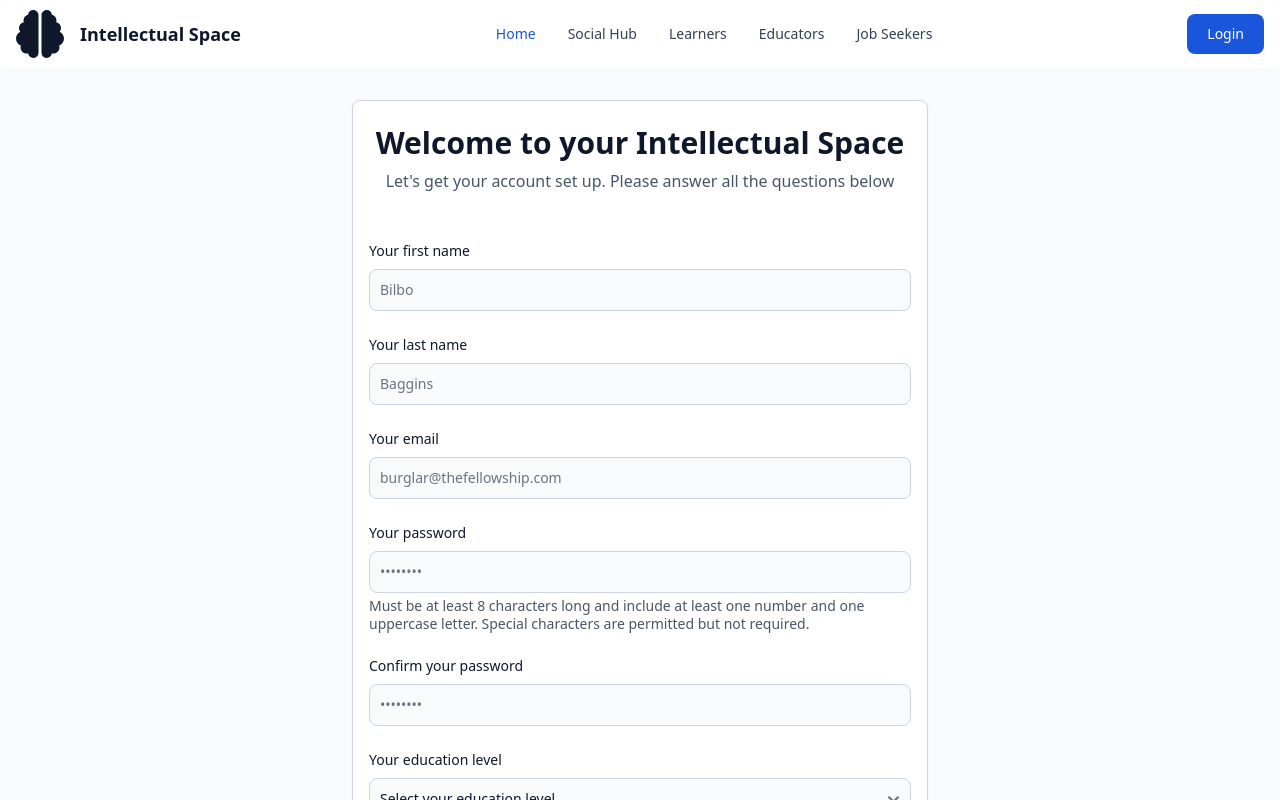
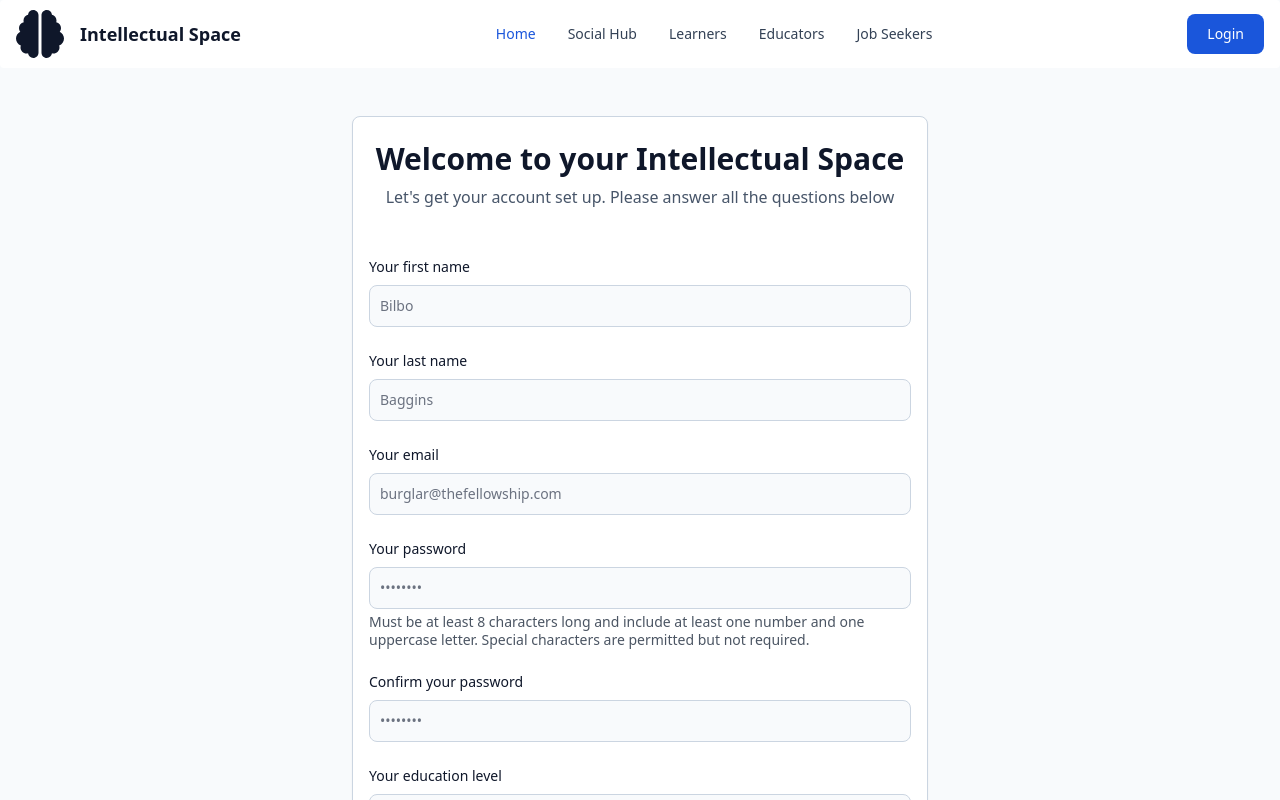
Before and after one commit to col-bc/myintellectualspace-frontend, a Vue app: page /register in a window 1280 px wide. Shown: the top 800 px of the page. Built offline with nearby package versions, Linux system fonts and the light colour scheme.

Commit message:
Update api endpoint uris

```diff
--- a/src/views/Auth/LoginView.vue
+++ b/src/views/Auth/LoginView.vue
@@ -47,7 +47,7 @@ export default {
         password_hash: formModel.value.password,
       };
       axios
-        .post("http://localhost:5000/api/user/login", payload, {
+        .post("http://localhost:5000/api/auth/login", payload, {
           headers: {
             "Content-Type": "application/json",
           },
@@ -86,7 +86,7 @@ export default {
     <form
       v-show="!loginSuccessful"
       @submit.prevent="handleFormSubmit()"
-      class="max-w-xl mx-auto px-4 py-6 mt-8 rounded-lg shadow-sm border bg-white border-slate-300 flex flex-col gap-y-6"
+      class="max-w-xl mx-auto px-4 py-6 mt-12 rounded-lg shadow-sm border bg-white border-slate-300 flex flex-col gap-y-6"
     >
       <div>
         <h1 class="text-3xl font-bold text-slate-900 text-center">
--- a/src/views/Auth/RegisterView.vue
+++ b/src/views/Auth/RegisterView.vue
@@ -97,7 +97,7 @@ export default {
         profile_type: formModel.value.profileType,
       };
       axios
-        .post("http://localhost:5000/api/user/register", payload, {
+        .post("http://localhost:5000/api/auth/register", payload, {
           headers: {
             "Content-Type": "application/json",
           },
@@ -134,7 +134,7 @@ export default {
     <form
       @submit.prevent="handleFormSubmit()"
       v-show="!registrationSuccessful"
-      class="max-w-xl mx-auto px-4 py-6 mt-8 rounded-lg shadow-sm border bg-white border-slate-300 flex flex-col gap-y-6"
+      class="max-w-xl mx-auto px-4 py-6 mt-12 rounded-lg shadow-sm border bg-white border-slate-300 flex flex-col gap-y-6"
     >
       <div>
         <h1 class="text-3xl font-bold text-slate-900 text-center pb-2">
```
